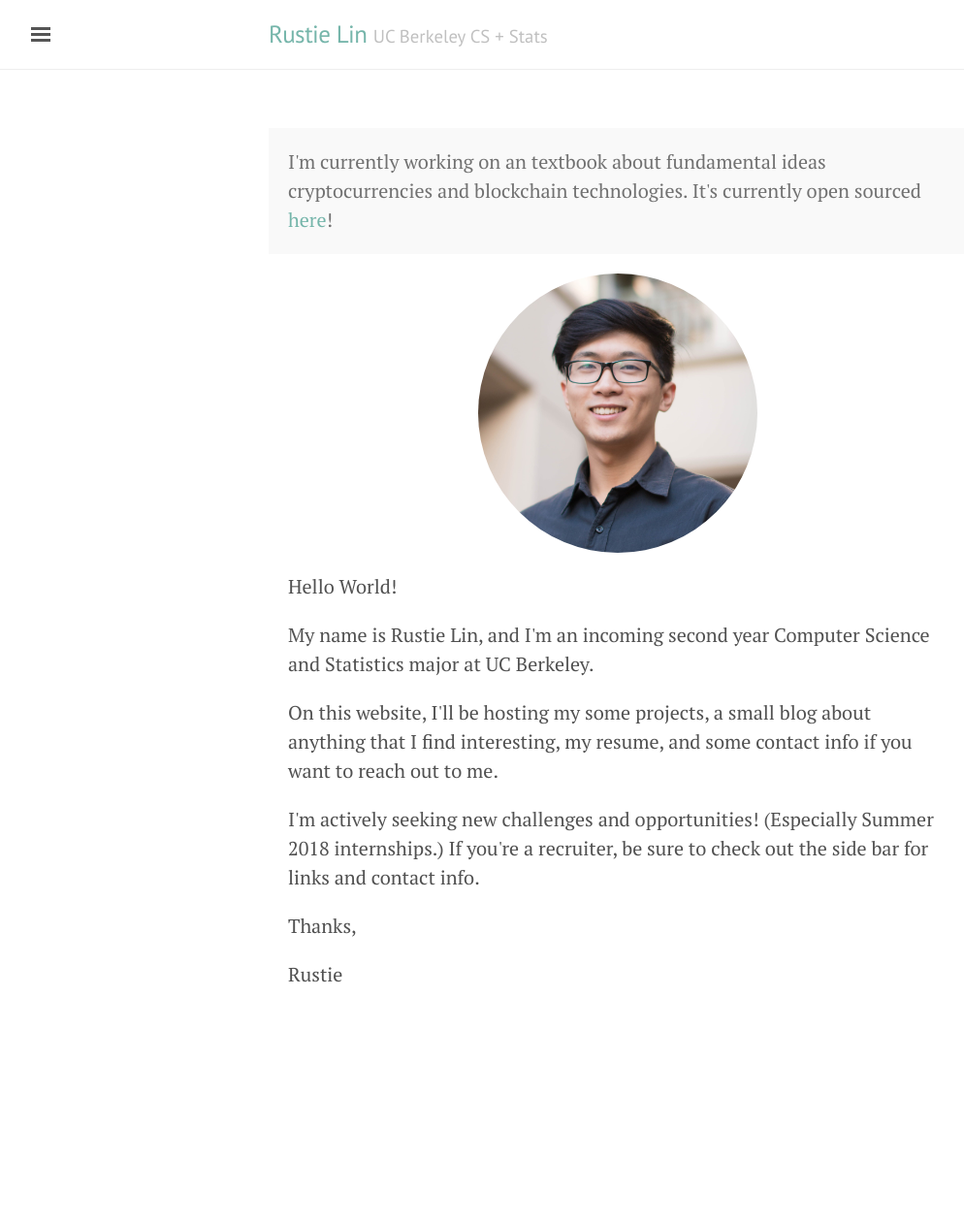
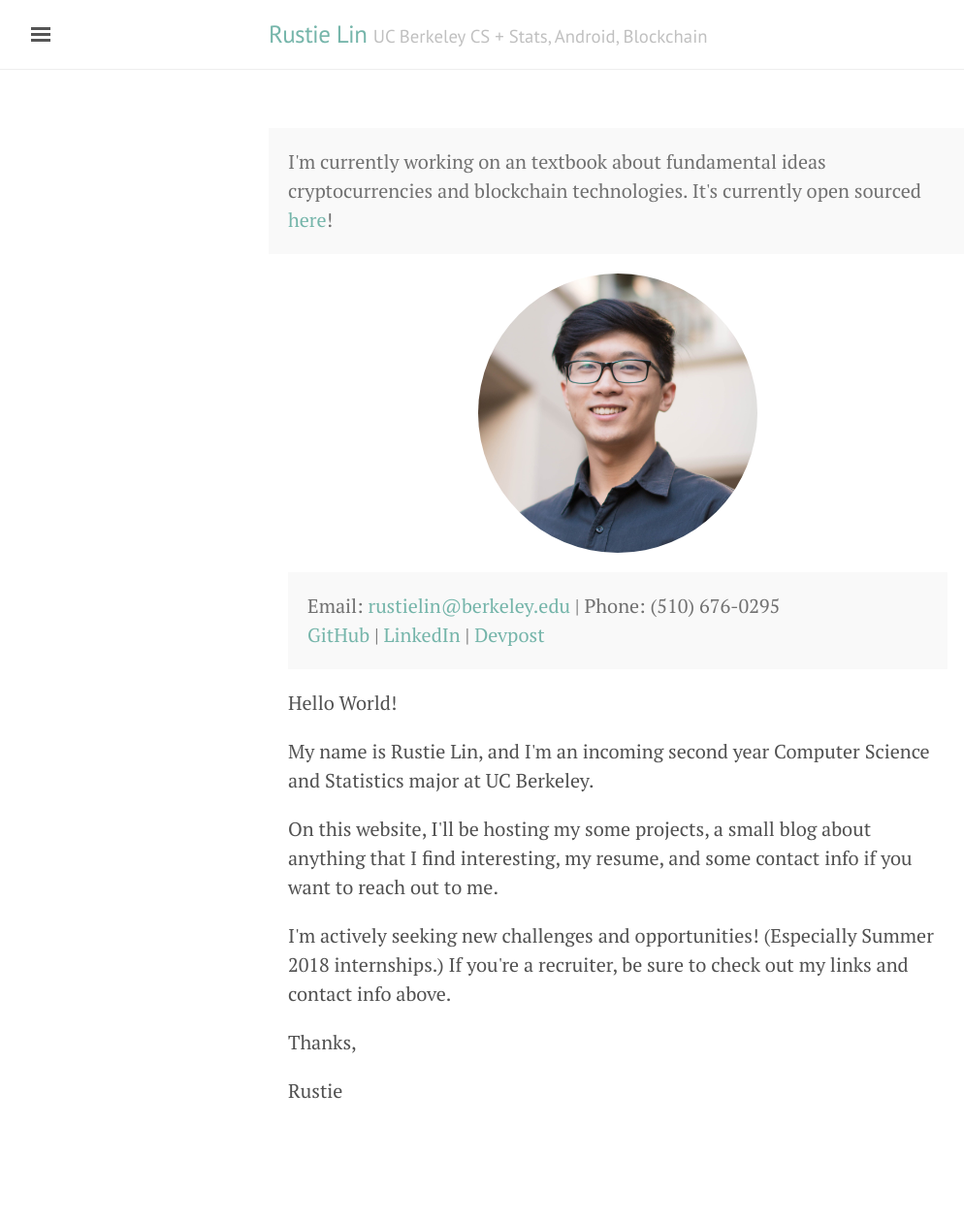
Before and after one commit to rustielin/rustielin.github.io, a Jekyll site: the page built from index.html, in a window 1280 px wide. Shown: the whole page at 97% size, without its empty margins (3-997 px from the left). Built offline with Jekyll 4.4.1, drawn with Linux system fonts in a browser that asks for light colours; before the commit the page ends 1140 px from its top, so only the background shows below that.

Commit message:
contact info move

```diff
--- a/_config.yml
+++ b/_config.yml
@@ -6,16 +6,16 @@ permalink:           pretty
 
 # Setup
 title:               Rustie Lin
-tagline:             'UC Berkeley CS + Stats'
+tagline:             UC Berkeley CS + Stats, Android, Blockchain
 url:                 http://rustielin.github.io
 baseurl:             ''
-paginate:            1
+paginate:            5
 paginate_path:       "/blog/page:num/"
 
 # About/contact
-author:
-  name:              Rustie Lin
-  email:             rustielin@berkeley.edu
+name:                Rustie Lin
+email:               rustielin@berkeley.edu
+github:              https://github.com/rustielin
 
 # Custom vars
 version:             1.0.0
--- a/_includes/head.html
+++ b/_includes/head.html
@@ -7,11 +7,7 @@
   <meta name="viewport" content="width=device-width, initial-scale=1.0, maximum-scale=1">
 
   <title>
-    {% if page.title == "Home" %}
       {{ site.title }} &middot; {{ site.tagline }}
-    {% else %}
-      {{ page.title }} &middot; {{ site.title }}
-    {% endif %}
   </title>
 
   <!-- CSS -->
@@ -26,4 +22,5 @@
 
   <!-- RSS -->
   <link rel="alternate" type="application/rss+xml" title="RSS" href="/atom.xml">
+
 </head>
--- a/index.html
+++ b/index.html
@@ -12,12 +12,18 @@ title: Home
 <div style="padding-bottom: 100px" id="main" role="main" class="container">
   <div>
 
+    <p class="message">
+      Email: <a href="mailto:rustielin@berkeley.edumailto:rustielin@berkeley.edu">rustielin@berkeley.edu</a> | Phone: (510) 676-0295  <br>
+      <a href="https://github.com/rustielin">GitHub</a> | <a href="https://www.linkedin.com/in/rustielin/">LinkedIn</a> | <a href="https://devpost.com/rustie">Devpost</a>
+
+    </p>
+
     <p> Hello World! </p>
 
     <p> My name is Rustie Lin, and I'm an incoming second year Computer Science and Statistics major at UC Berkeley.</p>
     <p> On this website, I'll be hosting my some projects, a small blog about anything that I find interesting, my resume, and some contact info if you want to reach out to me. </p>
     <p> I'm actively seeking new challenges and opportunities! (Especially Summer 2018 internships.)
-      If you're a recruiter, be sure to check out the side bar for links and contact info.</p>
+      If you're a recruiter, be sure to check out my links and contact info above.</p>
 
     <p>Thanks,</p>
     <p>Rustie</p>
```
Also changed, not shown: blog/index.html (+4 -4 lines).
